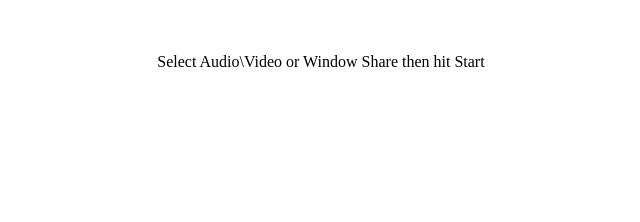
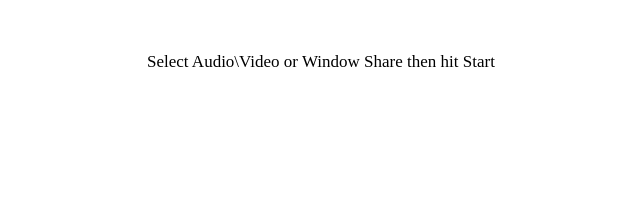
Before and after one commit to emannion/webrtc-tutorial-demo, a plain HTML site: page index.html in a window 1280 px wide. Shown: the part 161-383 px from the top of the page, 294-934 px from the left. Drawn offline with Linux system fonts and the light colour scheme.

Commit message:
text formatting

```diff
--- a/index.html
+++ b/index.html
@@ -44,13 +44,14 @@
       display: inline-block;
       vertical-align: top;
       line-height: normal;
+      font-size: 17px;
     }
     .content-span {
       width: 90%;
       display: inline-block;
       vertical-align: middle;
       line-height: normal;
-      font-size: 16px;
+      font-size: 17px;
     }
     .div.right {
       width: 31%;
```
